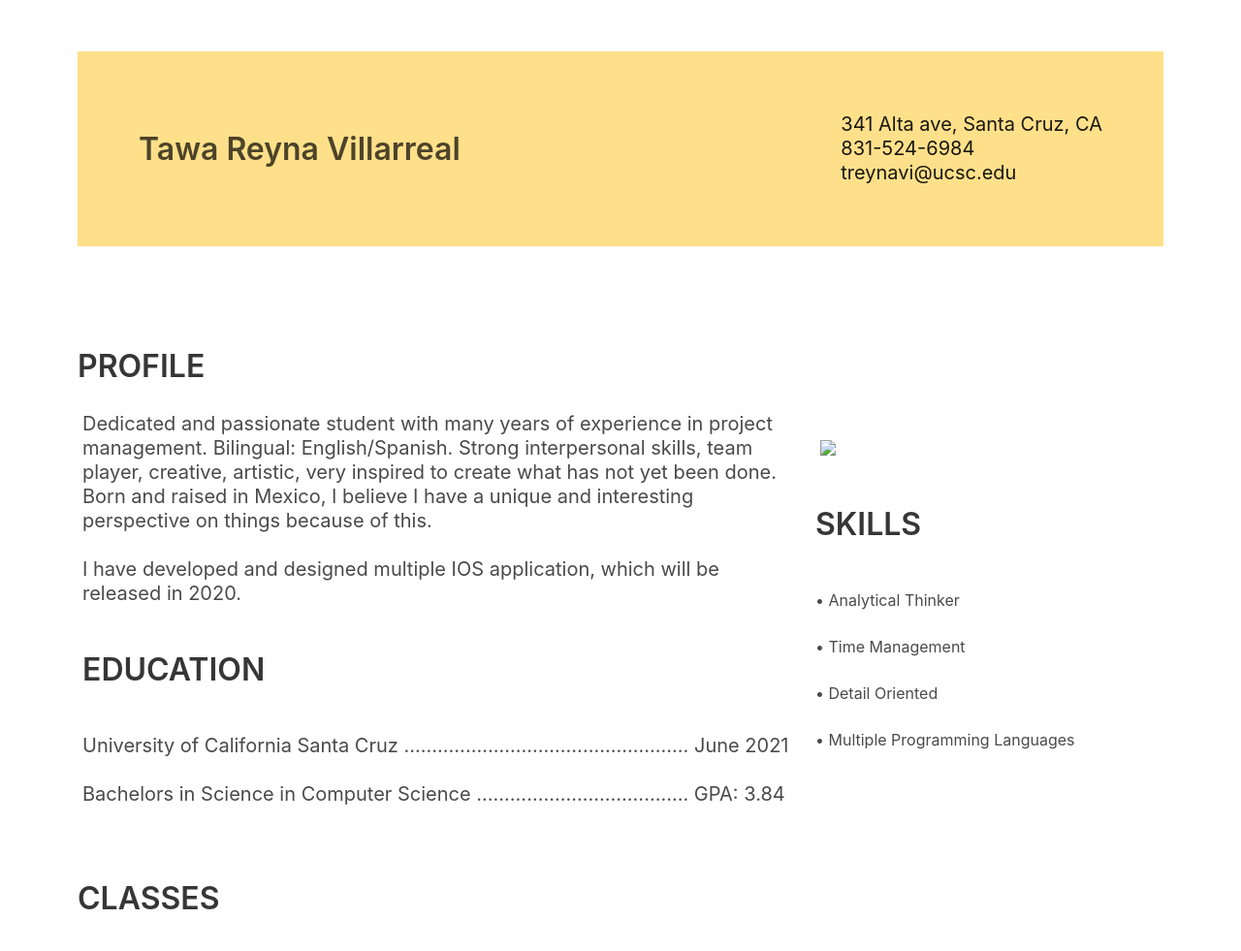
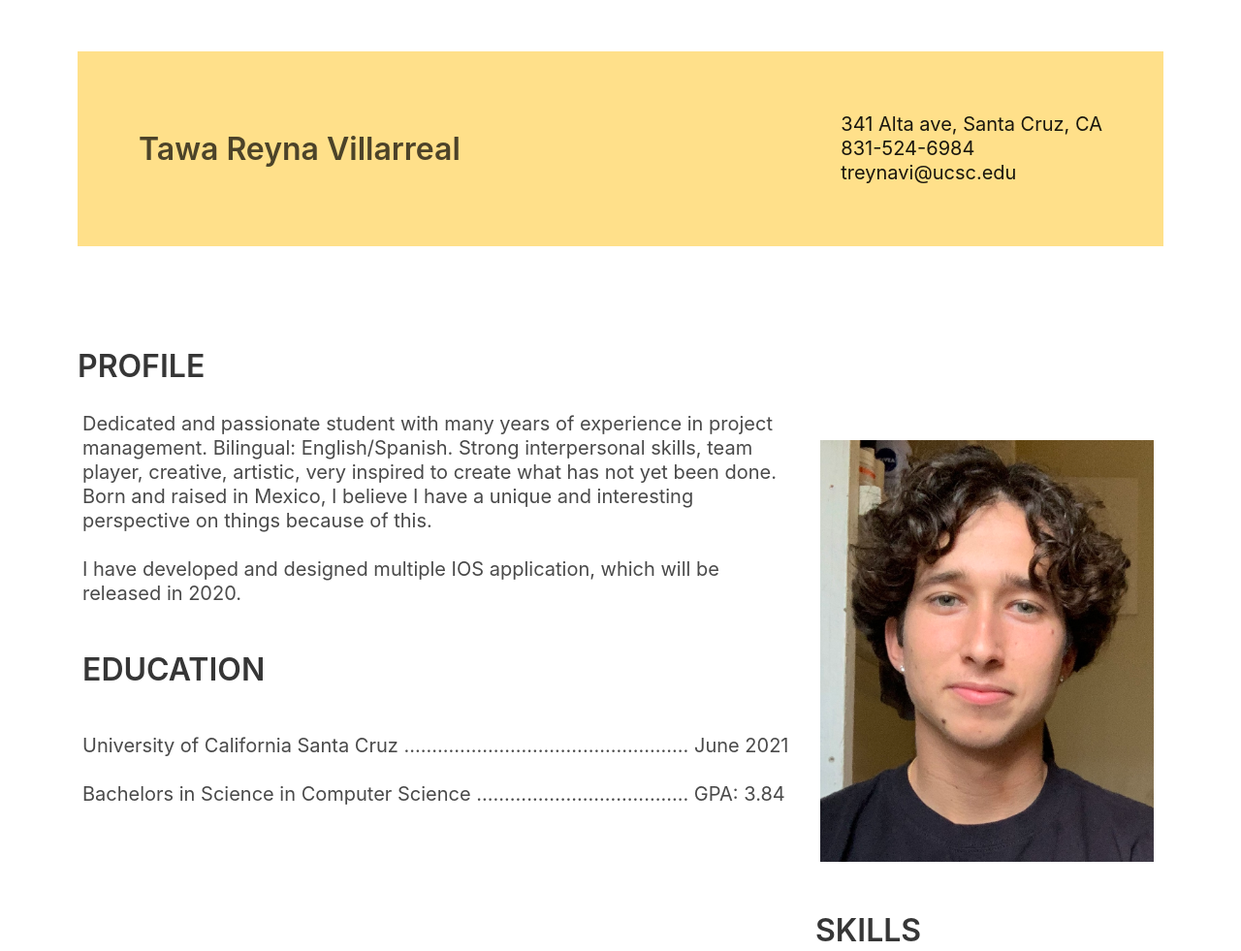
Before and after one commit to Tawataka/Resume, a plain HTML site: page index.html in a window 1280 px wide. Shown: the top 981 px of the page at 97% size. Drawn offline with nearby package versions, Linux system fonts and the light colour scheme.

Commit message:
Update index.html

```diff
--- a/index.html
+++ b/index.html
@@ -86,8 +86,8 @@
 		            </div>
 		            <div class= "column">
 	                    <figure class="image">
-			        		<a href = "/Resume/resume_web.jpg">
-								<img src="/Resume/resume_web.jpg">
+			        		<a href = "/img/resume_web.jpg">
+								<img src="/img/resume_web.jpg">
 							</a>
 						</figure>
 						<br>
```
